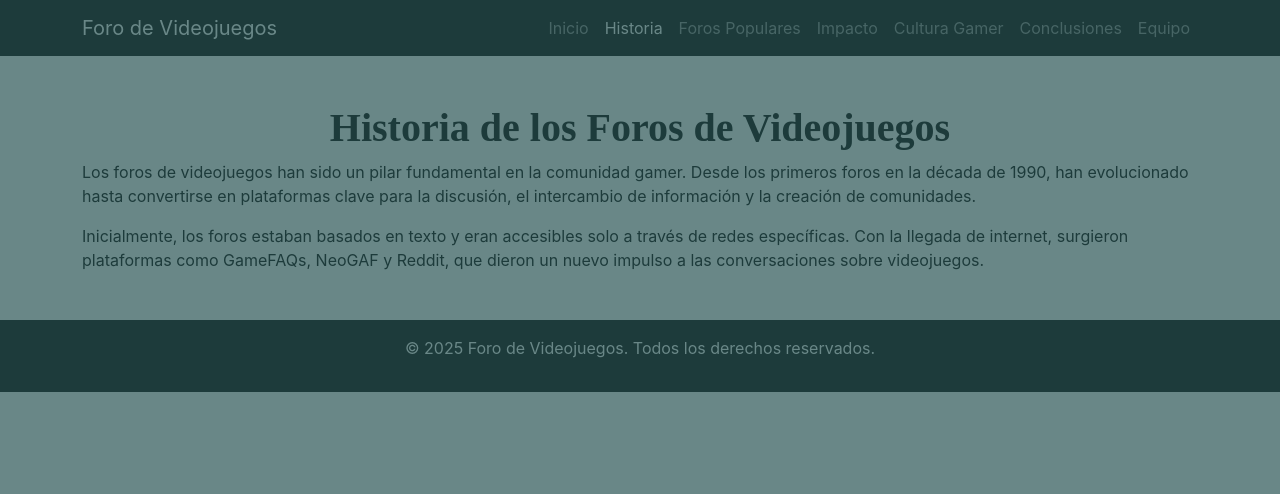
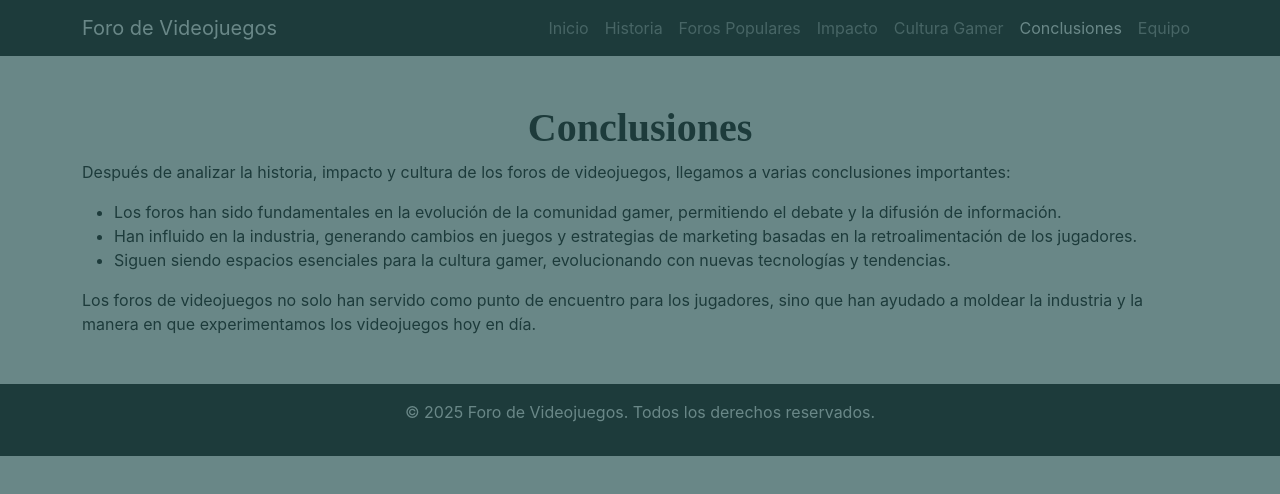
Before and after one commit to Esteban812112/Nuevas-Tecnolog-as-de-Desarrollo-Taller-2-y-Taller-3, a plain HTML site: page conclusiones.html in a window 1280 px wide. Drawn offline with nearby package versions, Linux system fonts and the light colour scheme.

Commit message:
Creado conclusiones.html: Sección con las conclusiones del equipo.

```diff
--- a/conclusiones.html
+++ b/conclusiones.html
@@ -3,8 +3,8 @@
 <head>
     <meta charset="utf-8">
     <meta name="viewport" content="width=device-width, initial-scale=1, shrink-to-fit=no">
-    <meta name="description" content="Historia de los Foros de Videojuegos">
-    <title>Historia de los Foros - Foro de Videojuegos</title>
+    <meta name="description" content="Conclusiones sobre los Foros de Videojuegos">
+    <title>Conclusiones - Foro de Videojuegos</title>
     <link rel="stylesheet" href="css/styles.css">
 </head>
 <body>
@@ -18,11 +18,11 @@
             <div class="collapse navbar-collapse" id="navbarNav">
                 <ul class="navbar-nav ms-auto">
                     <li class="nav-item"><a class="nav-link" href="index.html">Inicio</a></li>
-                    <li class="nav-item"><a class="nav-link active" href="historia.html">Historia</a></li>
+                    <li class="nav-item"><a class="nav-link" href="historia.html">Historia</a></li>
                     <li class="nav-item"><a class="nav-link" href="foros-populares.html">Foros Populares</a></li>
                     <li class="nav-item"><a class="nav-link" href="impacto.html">Impacto</a></li>
                     <li class="nav-item"><a class="nav-link" href="cultura.html">Cultura Gamer</a></li>
-                    <li class="nav-item"><a class="nav-link" href="conclusiones.html">Conclusiones</a></li>
+                    <li class="nav-item"><a class="nav-link active" href="conclusiones.html">Conclusiones</a></li>
                     <li class="nav-item"><a class="nav-link" href="equipo.html">Equipo</a></li>
                 </ul>
             </div>
@@ -31,9 +31,16 @@
 
     <!-- Contenido -->
     <div class="container mt-5">
-        <h1 class="text-center">Historia de los Foros de Videojuegos</h1>
-        <p>Los foros de videojuegos han sido un pilar fundamental en la comunidad gamer. Desde los primeros foros en la década de 1990, han evolucionado hasta convertirse en plataformas clave para la discusión, el intercambio de información y la creación de comunidades.</p>
-        <p>Inicialmente, los foros estaban basados en texto y eran accesibles solo a través de redes específicas. Con la llegada de internet, surgieron plataformas como GameFAQs, NeoGAF y Reddit, que dieron un nuevo impulso a las conversaciones sobre videojuegos.</p>
+        <h1 class="text-center">Conclusiones</h1>
+        <p>Después de analizar la historia, impacto y cultura de los foros de videojuegos, llegamos a varias conclusiones importantes:</p>
+
+        <ul>
+            <li>Los foros han sido fundamentales en la evolución de la comunidad gamer, permitiendo el debate y la difusión de información.</li>
+            <li>Han influido en la industria, generando cambios en juegos y estrategias de marketing basadas en la retroalimentación de los jugadores.</li>
+            <li>Siguen siendo espacios esenciales para la cultura gamer, evolucionando con nuevas tecnologías y tendencias.</li>
+        </ul>
+
+        <p>Los foros de videojuegos no solo han servido como punto de encuentro para los jugadores, sino que han ayudado a moldear la industria y la manera en que experimentamos los videojuegos hoy en día.</p>
     </div>
 
     <!-- Footer -->
```
